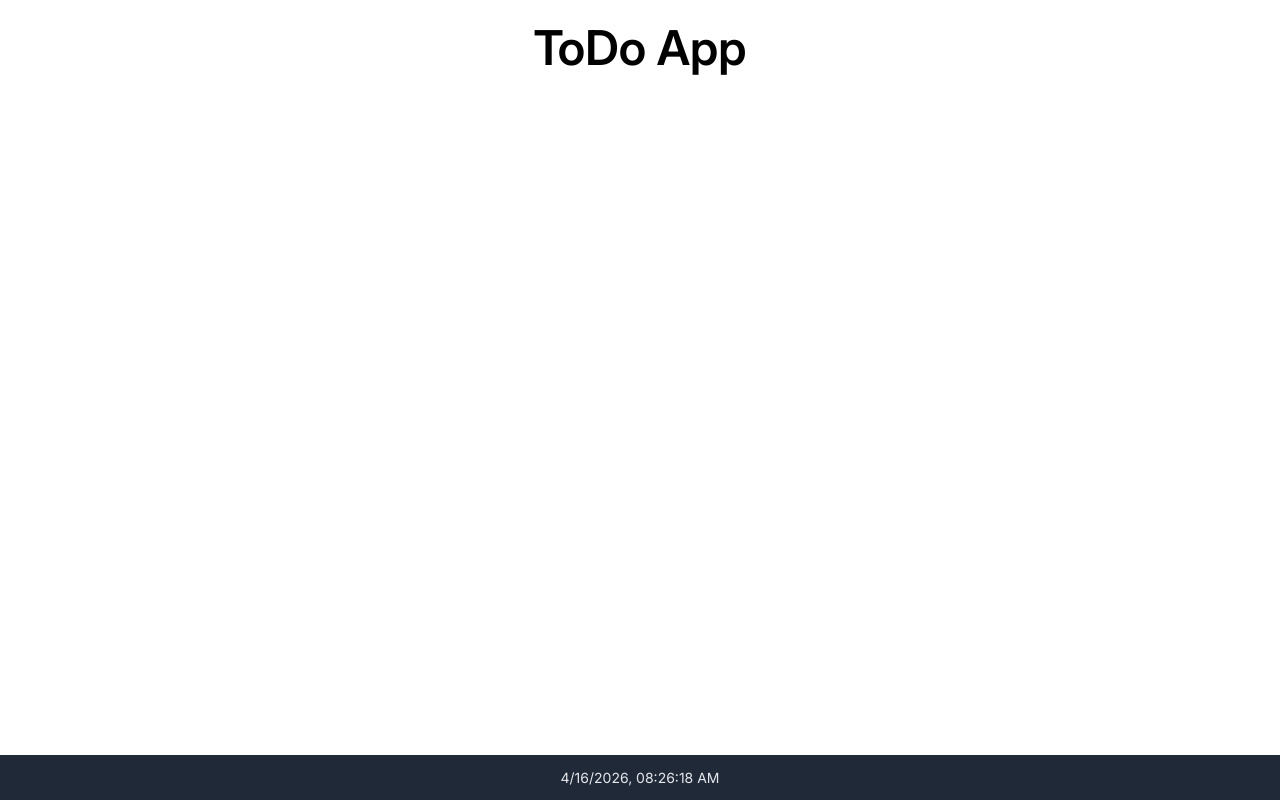
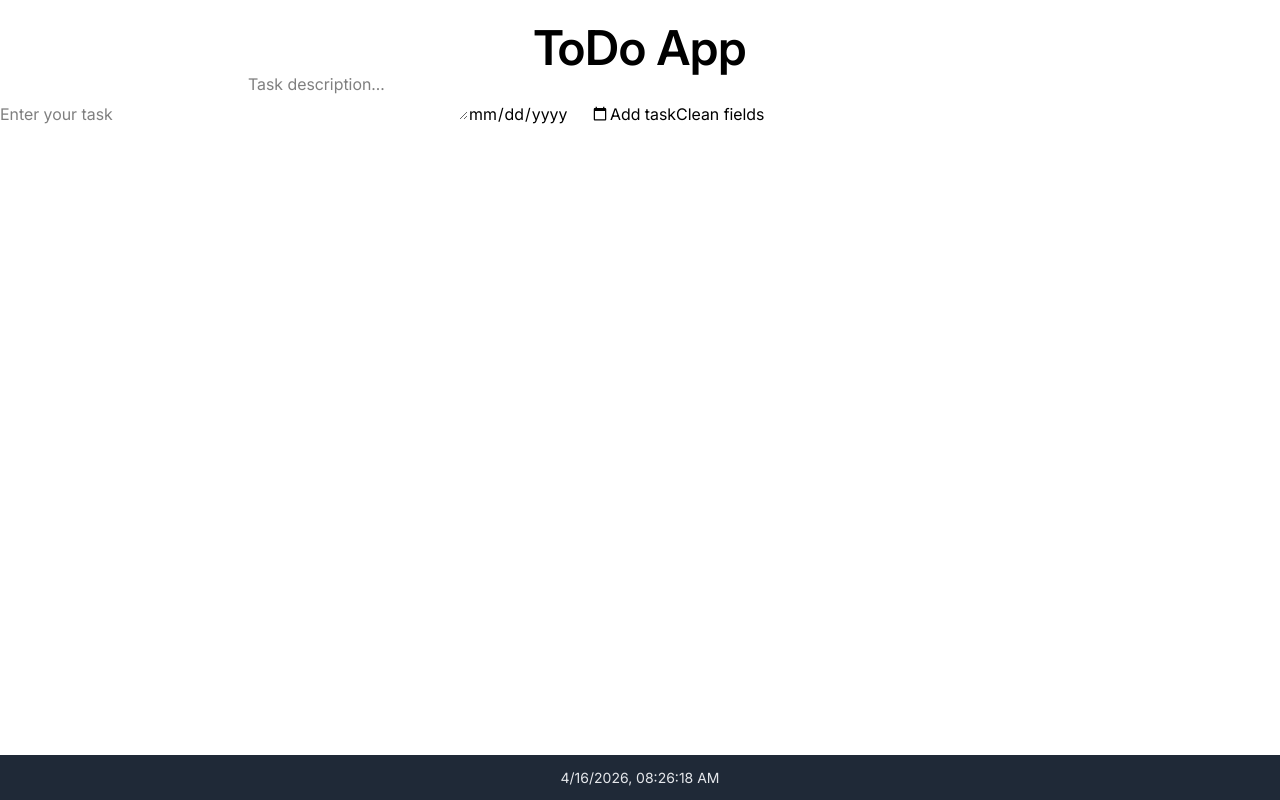
Before and after one commit to skyzerx777/toDo-vue, a Vue app: page / in a window 1280 px wide. Built offline with nearby package versions, Linux system fonts and the light colour scheme; the HTML template or start-up script is replaced by a standard one.

Commit message:
Todo form markup, todo type

```diff
--- a/src/App.vue
+++ b/src/App.vue
@@ -1,10 +1,12 @@
 <script setup lang="ts">
+import Footer from './components/Footer.vue';
 import Header from './components/Header.vue';
-import Footer from './components/Footer.vue';
+import TodoForm from './components/TodoForm.vue';
 import '/src/App.css';
 </script>
 
 <template>
-  <Header />
+	<Header />
+	<TodoForm />
 	<Footer />
 </template>
--- /dev/null
+++ b/src/components/TodoForm.vue
@@ -0,0 +1,11 @@
+<script setup lang="ts"></script>
+
+<template>
+	<form>
+		<input type="text" placeholder="Enter your task" />
+		<textarea placeholder="Task description..."></textarea>
+		<input type="date" />
+		<button type="submit">Add task</button>
+		<button type="reset">Clean fields</button>
+	</form>
+</template>
```
Also changed, not shown: src/components/types.ts (added, +8 -0 lines).
